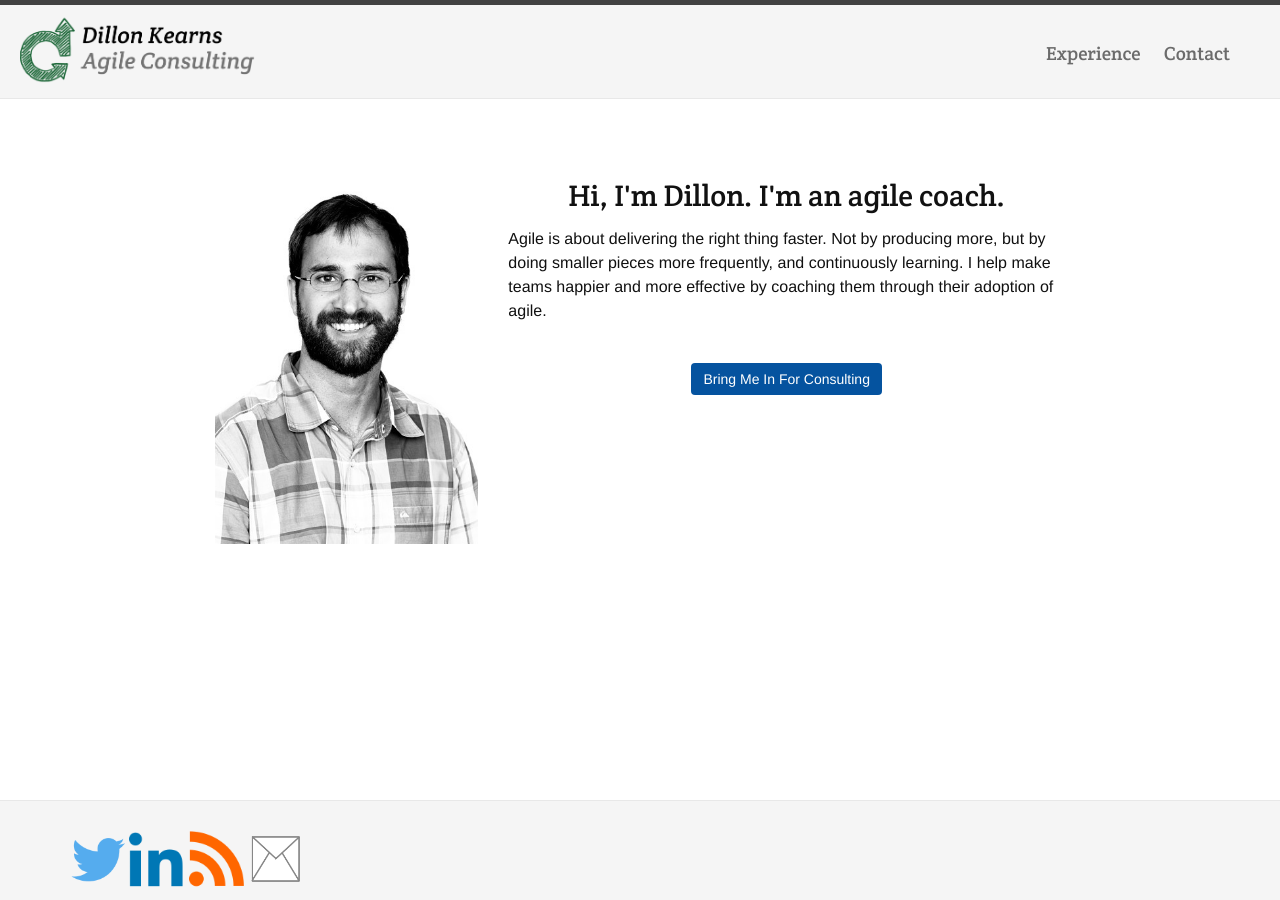
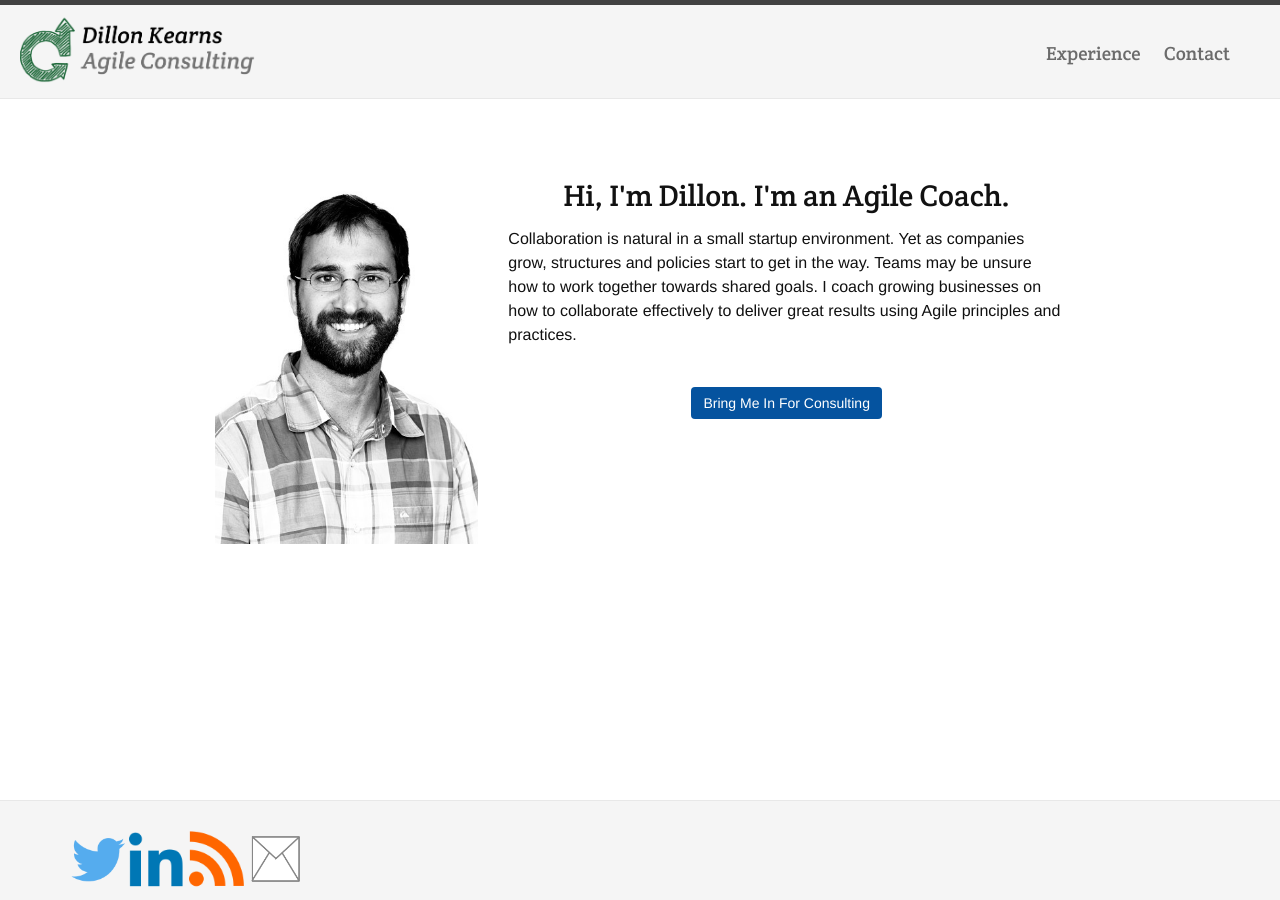
Before and after one commit to dillonkearns/dillonkearns.github.io, a Jekyll site: the page built from index.html, in a window 1280 px wide. Built offline with Jekyll 4.4.1, drawn with Linux system fonts in a browser that asks for light colours; nearby versions of some CDN libraries.

Commit message:
Change landing page copy.

```diff
--- a/index.html
+++ b/index.html
@@ -6,13 +6,10 @@ layout: default
 
     <div id="about" class="col-md-8 pull-right">
         <h2 style="text-align: center;">
-            Hi, I'm Dillon. I'm an agile coach.
+            Hi, I'm Dillon. I'm an Agile Coach.
         </h2>
         <p>
-            Agile is about delivering the right thing faster. Not by producing more,
-            but by doing smaller pieces more frequently, and continuously learning.
-            I help make teams happier and more effective by coaching them through
-            their adoption of agile.
+            Collaboration is natural in a small startup environment. Yet as companies grow, structures and policies start to get in the way. Teams may be unsure how to work together towards shared goals. I coach growing businesses on how to collaborate effectively to deliver great results using Agile principles and practices.
         </p>
 
         <div id="ctas" class="text-center">
```
